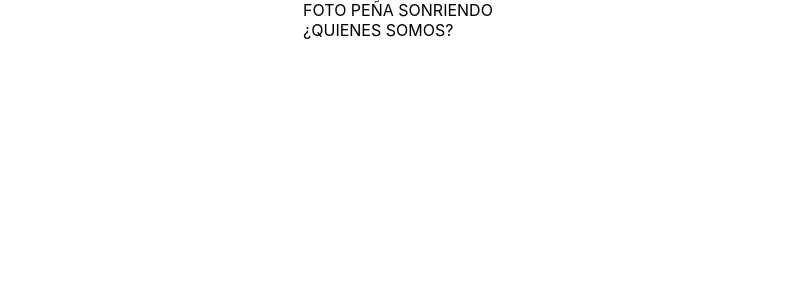
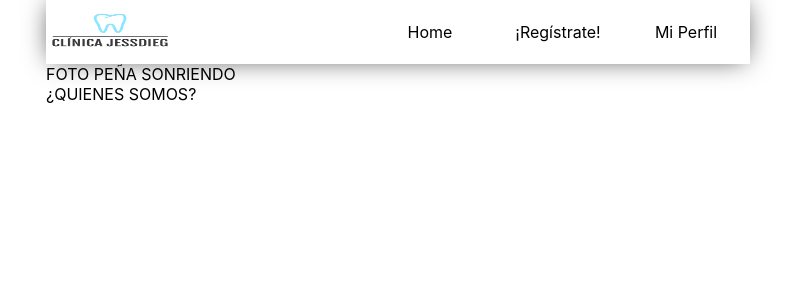
Before and after one commit to diegogb-08/Front-End-with-Reactjs, a React (Create React App) app: page / in a window 1280 px wide. Shown: the top 300 px of the page, without its empty margins (242-1037 px from the left). Built offline with nearby package versions, Linux system fonts and the light colour scheme.

Commit message:
Header exported to Home view

```diff
--- a/src/components/Btn/Bton.jsx
+++ b/src/components/Btn/Bton.jsx
@@ -1,5 +1,5 @@
 import React from 'react';
-import './Btn.css';
+import './Bton.css';
 
 import {useHistory} from 'react-router-dom';
 
--- a/src/components/Header/Header.css
+++ b/src/components/Header/Header.css
@@ -4,8 +4,8 @@
     justify-content:space-around;
     align-items: center;
     height: 4em;
-    /* box-shadow: 3px 7px #c6f4ff;  */
-    padding: 0.2em;
+    width: 100%;
+    box-shadow: 0px 0px 27px -5px rgba(0,0,0,0.75);
 }
 
 .designDiv{
--- a/src/containers/Home/Home.jsx
+++ b/src/containers/Home/Home.jsx
@@ -1,4 +1,5 @@
 import React from 'react';
+import Header from '../../components/Header/Header';
 import './Home.css';
 
 
@@ -9,7 +10,7 @@ const Home = (props) => {
 
     return (
         <div className="homeContainer">
-
+            <Header/>
             <div className="mainPhoto">FOTO PEÑA SONRIENDO</div>
             <div className="mainDescription">¿QUIENES SOMOS?</div>
 
```
Also changed, not shown: src/components/Btn/Bton.css (renamed from src/components/Btn/Btn.css).
